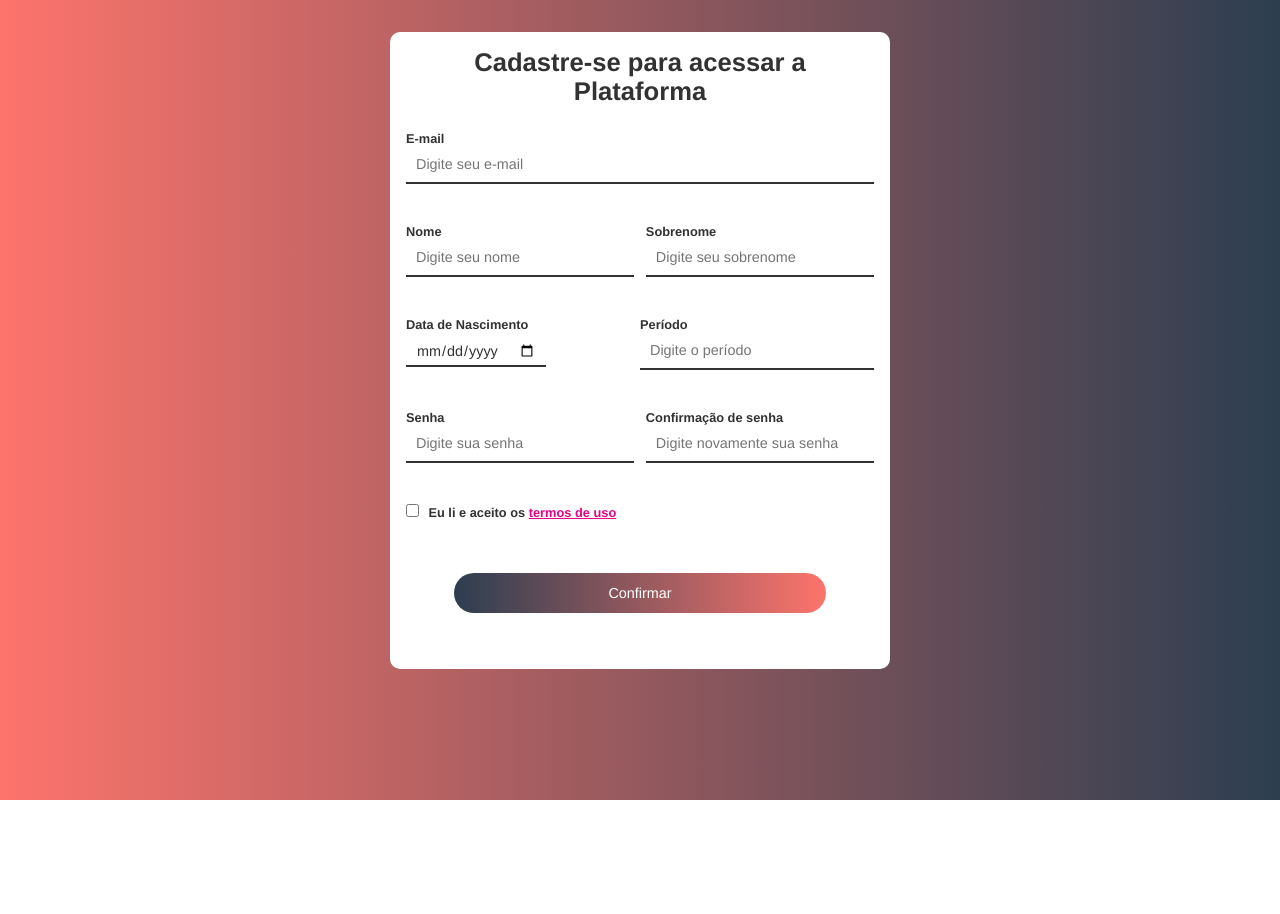
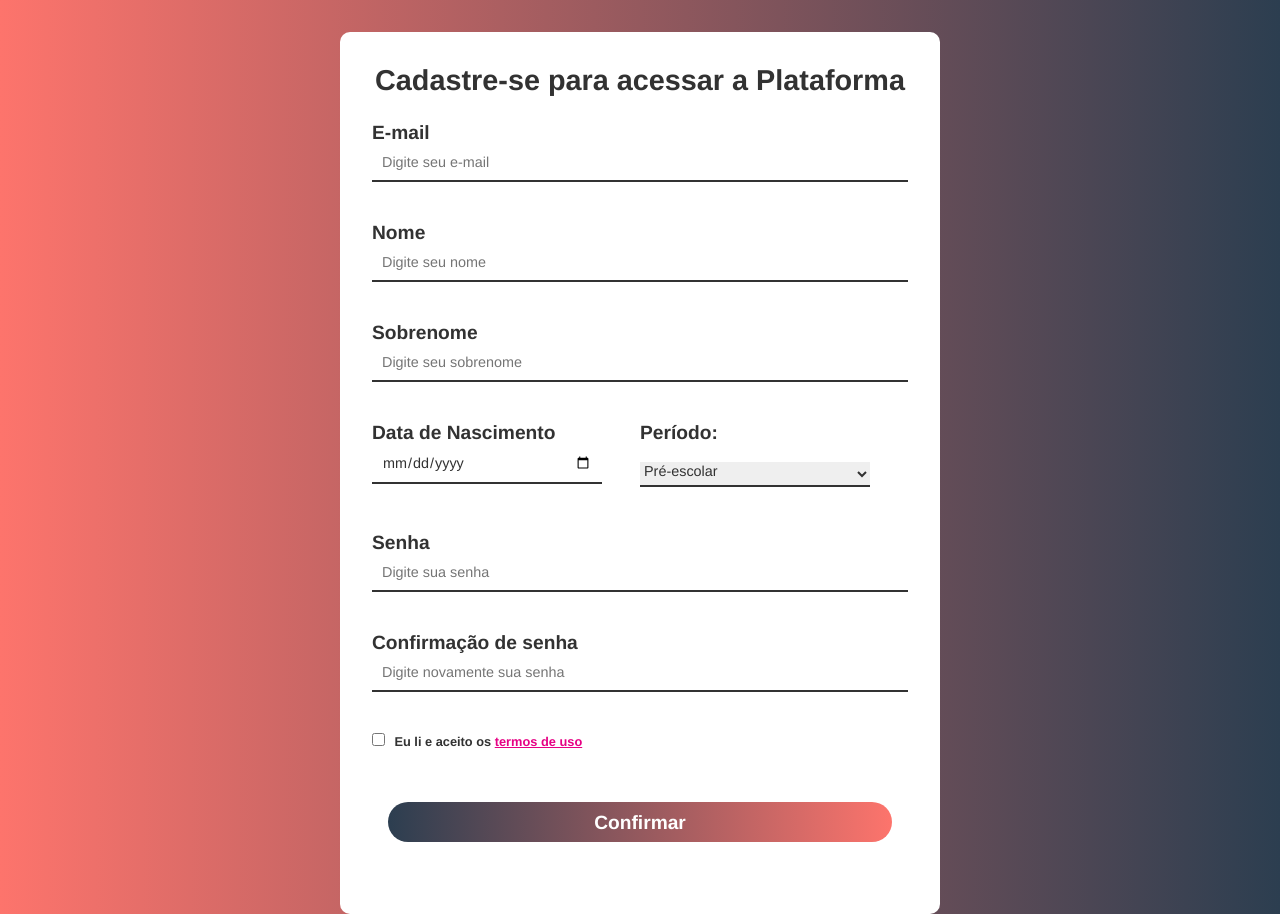
Before and after one commit to VictorAp06/F-brica-de-Software-Login, a PHP site: page /cadastro.html in a window 1280 px wide. Before the commit the page ends 800 px from the top, so only its background shows below. Run offline with PHP 8.4, Linux system fonts and the light colour scheme.

Commit message:
atualização do Layout de Login e Cadastro

```diff
--- a/cadastro.html
+++ b/cadastro.html
@@ -4,8 +4,13 @@
   <meta charset="UTF-8">
   <meta name="viewport" content="width=device-width, initial-scale=1.0">
   <meta http-equiv="X-UA-Compatible" content="ie=edge">
+  <link rel="stylesheet" href="css/styles.css">
+  <link rel="shortcut icon" href="favicon.ico" />
+  <link rel="apple-touch-icon" sizes="180x180" href="imagens/apple-touch-icon.png">
+  <link rel="icon" type="image/png" sizes="32x32" href="imagens/favicon-32x32.png">
+  <link rel="icon" type="image/png" sizes="16x16" href="imagens/favicon-16x16.png">
+  <link rel="manifest" href="site.webmanifest">
   <title>Cadastro</title>
-  <link rel="stylesheet" href="css/styles.css">
 </head>
 <body>
   <div id="main-container">
@@ -15,7 +20,7 @@
         <label for="email">E-mail</label>
         <input type="email" name="email" id="email" placeholder="Digite seu e-mail" data-min-length="2" data-email-validate>
       </div>
-      <div class="half-box spacing">
+      <div class="half-box">
           <label for="name">Nome</label>
           <input type="text" name="name" id="name" placeholder="Digite seu nome" data-required data-min-length="3" data-max-length="16">
       </div>
@@ -23,15 +28,21 @@
           <label for="lastname">Sobrenome</label>
           <input type="text" name="lastname" id="lastname" placeholder="Digite seu sobrenome" data-required data-only-letters>
       </div>
-      <div class="half-box data">
+      <div class="box-side data">
             <label for="data-nascimento">Data de Nascimento</label>
             <input type="date" name="data-nascimento" id="data-nascimento" data-required data-only-letters>
       </div>
-    <div class="half-box">
-        <label for="lastname">Período</label>
-        <input type="text" name="lastname" id="lastname" placeholder="Digite o período" data-required data-only-letters>
-    </div>
-      <div class="half-box spacing">
+      <div class="box-side periodo">
+        <label for="periodo"><strong>Período: </strong></label><br>
+        <select class="periodo" name="serie" data-required>
+            <option value="1">Pré-escolar</option>
+            <option value="2">Educação Infantil</option>
+            <option value="3">Ensino Fundamental 1</option>
+            <option value="4">Ensino Fundamental 2</option>
+            <option value="5">Ensino Médio</option>
+        </select>
+      </div>
+      <div class="half-box">
         <label for="lastname">Senha</label>
         <input type="password" name="password" id="password" placeholder="Digite sua senha" data-password-validate data-required>
       </div>
@@ -46,8 +57,6 @@
       <div class="half-box btn">
         <input id="btn-submit" type="submit" value="Confirmar">
       </div>
-
-
     </form>
   </div>
   <p class="error-validation template"></p>
--- a/css/styles.css
+++ b/css/styles.css
@@ -1,3 +1,7 @@
+@import url('https://fonts.googleapis.com/css2?family=Baloo+2:wght@400;500;600;700;800&family=Josefin+Slab:ital,wght@0,200;0,300;0,400;0,500;0,600;1,200;1,300;1,400;1,500;1,600&family=Mulish:ital,wght@0,200;0,300;0,400;0,500;0,600;0,700;0,800;0,900;1,200;1,300;1,400;1,500;1,600;1,700;1,800;1,900&display=swap');
+
+@import url('https://cdnjs.cloudflare.com/ajax/libs/font-awesome/5.15.3/css/all.min.css');
+
 /* geral */
 * {
   margin: 0;
@@ -30,18 +34,19 @@ body {
 
 /* form */
 #main-container {
-  width: 500px;
+  width: 600px;
   margin-left: auto;
   margin-right: auto;
   background-color: #FFF;
   border-radius: 10px;
-  padding: 1rem;
+  padding: 2rem;
 }
 
 #main-container h1 {
+  font-weight: 600;
   text-align: center;
   margin-bottom: 25px;
-  font-size: 1.6rem;
+  font-size: 1.8rem;
 }
 
 form {
@@ -56,21 +61,28 @@ form {
 }
 
 .half-box {
-  flex: 1 1 45%;
+  flex: 1 1 60%;
+  position: relative;
+}
+
+.box-side {
+  flex: 1 1 50%;
   position: relative;
 }
 
 .btn {
-  margin: 1rem 3rem 0;
+  margin: 1rem 1rem 0;
 }
 
 .data input{
-  padding-bottom: 5px;
-  width: max-content;
+  padding-bottom: 10px;
+  width: 230px;
 }
 
-.spacing {
-  margin-right: 2.5%;
+.periodo {
+  padding: 0;
+  padding-bottom: 5px;
+  width: 230px;
 }
 
 .passwordInvalid {
@@ -87,14 +99,18 @@ form {
 
 label {
   font-weight: bold;
-  font-size: .8rem;
+  font-size: 1.2rem;
 }
 
-input {
+input, select{
   border-bottom: 2px solid #323232;
   padding: 10px;
   font-size: .9rem;
   margin-bottom: 40px;
+}
+
+select:focus {
+  border-color: #E60084;
 }
 
 input:focus {
@@ -109,19 +125,20 @@ input[type="submit"] {
   border: none;
   border-radius: 20px;
   height: 40px;
+  font-weight: 700;
+  font-size: 1.2rem;
   cursor: pointer;
 }
 
-#agreement {
+#agreement, #agreement-label {
+  font-size: .8rem;
   margin-right: 5px;
-}
-
-#agreement, #agreement-label {
   display: inline-block;
   width: auto;
 }
 
 .error-validation {
+  padding: 1rem;
   color: #ff1a1a;
   position: absolute;
   top: 57px;
--- a/painel.php
+++ b/painel.php
@@ -2,5 +2,5 @@
 include('verifica_login.php');
 ?>
 
-<h1>Parabéns você está logado em nossa plataforma<?php echo $_SESSION['usuario']; ?></h1>
+<h1>Parabéns você está logado em nossa plataforma <?php echo $_SESSION['usuario']; ?></h1>
 <h2><a href="logout.php">Sair</a></h2>
```
Also changed, not shown: conexao.php (+4 -4 lines), login.php (+6 -1 lines).
